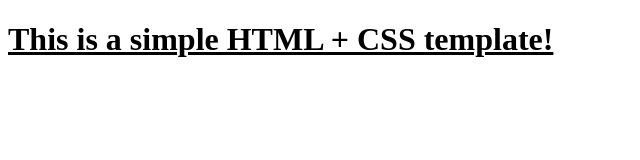
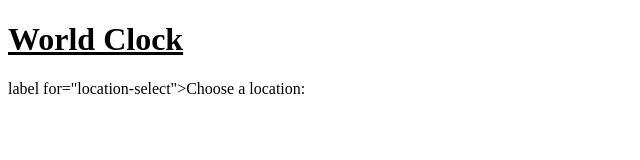
Before and after one commit to DianaSwan/worldclockplusaddonweek2, a website: page index.html in a window 1280 px wide. Shown: the whole page, without its empty margins (0-640 px from the left). Drawn offline with Linux system fonts and the light colour scheme.

Commit message:
Added basic form

```diff
--- a/index.html
+++ b/index.html
@@ -4,11 +4,14 @@
     <meta charset="UTF-8" />
     <meta name="viewport" content="width=device-width, initial-scale=1.0" />
     <meta http-equiv="X-UA-Compatible" content="ie=edge" />
-    <title>HTML + CSS</title>
+    <title>swanworldclock</title>
     <link rel="stylesheet" href="src/styles.css" />
   </head>
   <body>
-    <h1>This is a simple HTML + CSS template!</h1>
+    <header>
+      <h1>World Clock</h1>
+      <form>label for="location-select">Choose a location:</label></form>
+    </header>
     <script src="src/index.js"></script>
   </body>
 </html>
```
